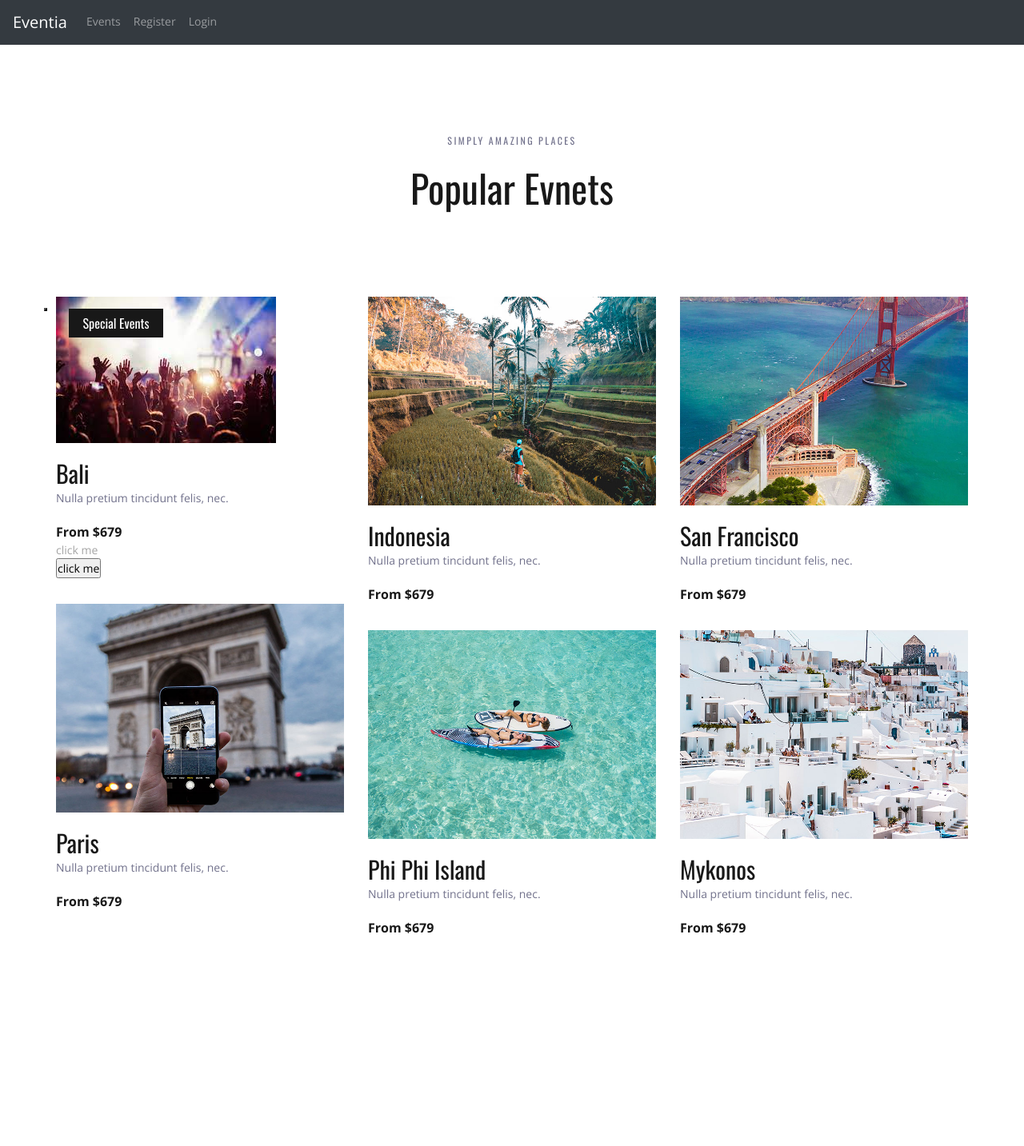
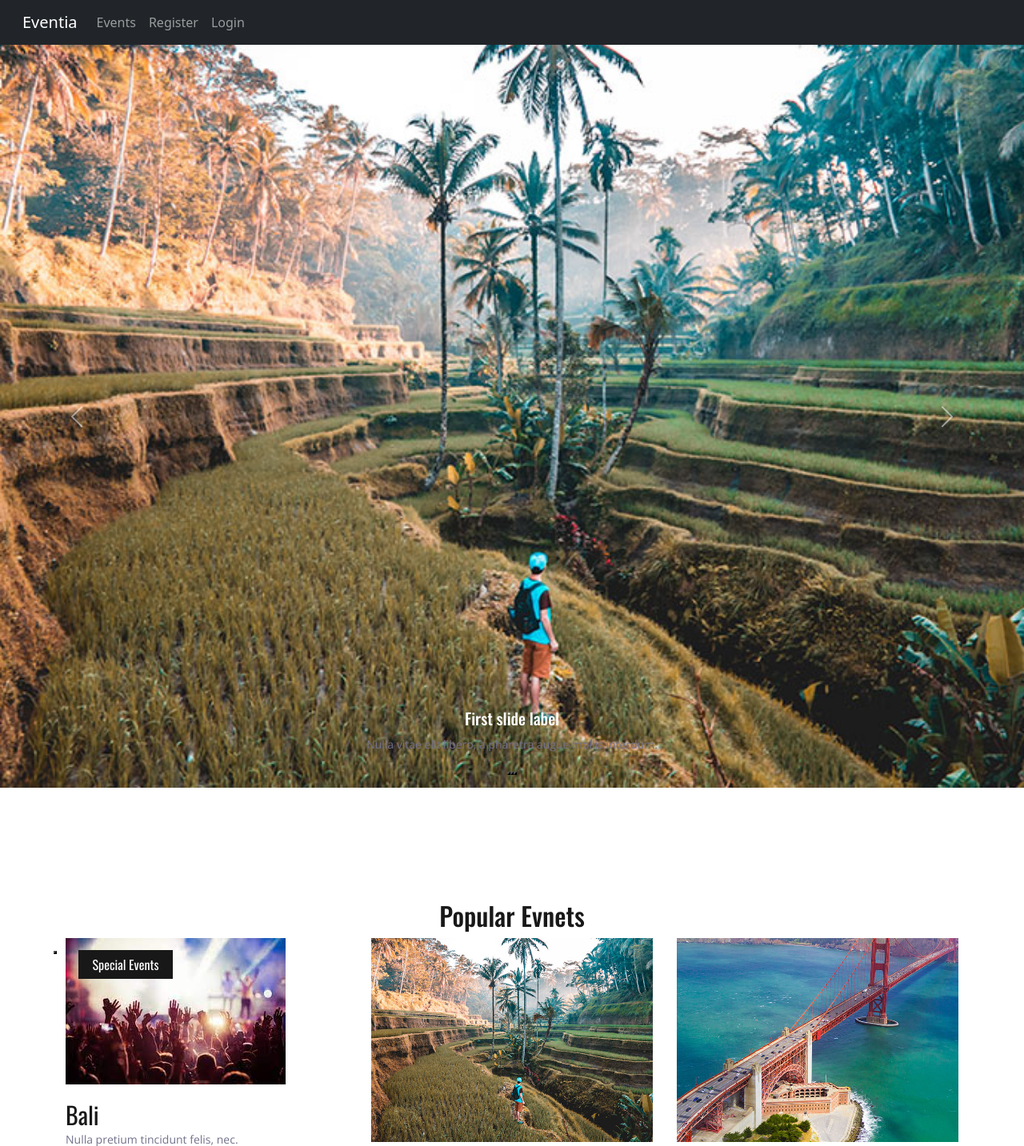
Before and after one commit to SALMANULFARISCC/ss, a Django app: page / in a window 1280 px wide. Shown: the top 1433 px of the page at 80% size. Before the commit the page ends 1167 px from the top, so only its background shows below. Run offline with Django 3.2, Linux system fonts and the light colour scheme; some libraries are stand-ins or nearby versions.

```diff
--- a/eventia/Eventia_web/templates/index.html
+++ b/eventia/Eventia_web/templates/index.html
@@ -8,6 +8,7 @@
 <meta http-equiv="X-UA-Compatible" content="IE=edge">
 <meta name="description" content="Travello template project">
 <meta name="viewport" content="width=device-width, initial-scale=1">
+<link rel="stylesheet" type="text/css" href ="https://cdn.jsdelivr.net/npm/bootstrap@4.6.0/dist/css/bootstrap.min.css">
 <link rel="stylesheet" type="text/css" href="{% static 'styles/bootstrap4/bootstrap.min.css' %}">
 <link href="{% static 'plugins/font-awesome-4.7.0/css/font-awesome.min.css' %}" rel="stylesheet" type="text/css">
 <link rel="stylesheet" type="text/css" href="{% static 'plugins/OwlCarousel2-2.2.1/owl.carousel.css' %}">
@@ -15,14 +16,19 @@
 <link rel="stylesheet" type="text/css" href="{% static 'plugins/OwlCarousel2-2.2.1/animate.css' %}">
 <link rel="stylesheet" type="text/css" href="{% static 'styles/main_styles.css' %}">
 <link rel="stylesheet" type="text/css" href="{% static 'styles/responsive.css' %}">
+<link href="https://cdn.jsdelivr.net/npm/bootstrap@5.0.1/dist/css/bootstrap.min.css" rel="stylesheet" integrity="sha384-+0n0xVW2eSR5OomGNYDnhzAbDsOXxcvSN1TPprVMTNDbiYZCxYbOOl7+AMvyTG2x" crossorigin="anonymous">
+
+
 </head>
 <body>
 
 
 
 	<!-- Header -->
-
+<header>
 	<nav class="navbar navbar-expand-sm bg-dark navbar-dark">
+		<div class="container-fluid">
+		 <div class="collapse navbar-collapse">
 		<ul class="navbar-nav">
 		  <li class="nav-item active">
 			<a class="navbar-brand" href="#">Eventia</a>
@@ -48,14 +54,17 @@
 		  {% endif %}
 
 		</ul>
+		 </div>
+		</div>
 	  </nav>
+</header>
 
 
 
 
 
 	<!-- Menu -->
-
+<!--
 	<div class="menu">
 		<div class="menu_header d-flex flex-row align-items-center justify-content-start">
 			<div class="menu_logo"><a href="index.html">Eventia</a></div>
@@ -75,26 +84,85 @@
 				<li><a href="accounts/login">Login</a></li>
 				{% endif %}
 
-			</ul>
-		</div>
-		<div class="menu_social">
+			</ul> -->
 
-			<ul class="d-flex flex-row align-items-start justify-content-start">
-				<li><a href="#"><i class="fa fa-pinterest" aria-hidden="true"></i></a></li>
-				<li><a href="#"><i class="fa fa-facebook" aria-hidden="true"></i></a></li>
-				<li><a href="#"><i class="fa fa-twitter" aria-hidden="true"></i></a></li>
-				<li><a href="#"><i class="fa fa-dribbble" aria-hidden="true"></i></a></li>
-				<li><a href="#"><i class="fa fa-behance" aria-hidden="true"></i></a></li>
-				<li><a href="#"><i class="fa fa-linkedin" aria-hidden="true"></i></a></li>
-			</ul>
-		</div>
-	</div>
-
-
-	<!-- Search -->
-
-
-
+			<div id="carouselExampleCaptions" class="carousel slide" data-mdb-ride="carousel">
+				<div class="carousel-indicators">
+				  <button
+					type="button"
+					data-mdb-target="#carouselExampleCaptions"
+					data-mdb-slide-to="0"
+					class="active"
+					aria-current="true"
+					aria-label="Slide 1"
+				  ></button>
+				  <button
+					type="button"
+					data-mdb-target="#carouselExampleCaptions"
+					data-mdb-slide-to="1"
+					aria-label="Slide 2"
+				  ></button>
+				  <button
+					type="button"
+					data-mdb-target="#carouselExampleCaptions"
+					data-mdb-slide-to="2"
+					aria-label="Slide 3"
+				  ></button>
+				</div>
+				<div class="carousel-inner">
+				  <div class="carousel-item active">
+					<img
+					  src="{% static 'images/destination_2.jpg' %}"
+					  class="d-block w-100"
+					  alt="..."
+					/>
+					<div class="carousel-caption d-none d-md-block">
+					  <h5>First slide label</h5>
+					  <p>Nulla vitae elit libero, a pharetra augue mollis interdum.</p>
+					</div>
+				  </div>
+				  <div class="carousel-item">
+					<img
+					  src="https://mdbootstrap.com/img/new/slides/042.jpg"
+					  class="d-block w-100"
+					  alt="..."
+					/>
+					<div class="carousel-caption d-none d-md-block">
+					  <h5>Second slide label</h5>
+					  <p>Lorem ipsum dolor sit amet, consectetur adipiscing elit.</p>
+					</div>
+				  </div>
+				  <div class="carousel-item">
+					<img
+					  src="https://mdbootstrap.com/img/new/slides/043.jpg"
+					  class="d-block w-100"
+					  alt="..."
+					/>
+					<div class="carousel-caption d-none d-md-block">
+					  <h5>Third slide label</h5>
+					  <p>Praesent commodo cursus magna, vel scelerisque nisl consectetur.</p>
+					</div>
+				  </div>
+				</div>
+				<button
+				  class="carousel-control-prev"
+				  type="button"
+				  data-mdb-target="#carouselExampleCaptions"
+				  data-mdb-slide="prev"
+				>
+				  <span class="carousel-control-prev-icon" aria-hidden="true"></span>
+				  <span class="visually-hidden">Previous</span>
+				</button>
+				<button
+				  class="carousel-control-next"
+				  type="button"
+				  data-mdb-target="#carouselExampleCaptions"
+				  data-mdb-slide="next"
+				>
+				  <span class="carousel-control-next-icon" aria-hidden="true"></span>
+				  <span class="visually-hidden">Next</span>
+				</button>
+			  </div>
 
 
 	<!-- Destinations -->
@@ -103,7 +171,7 @@
 		<div class="container">
 			<div class="row">
 				<div class="col text-center">
-					<div class="section_subtitle">simply amazing places</div>
+					<!-- <div class="section_subtitle">simply amazing places</div> -->
 					<div class="section_title"><h2>Popular Evnets</h2></div>
 				</div>
 			</div>
@@ -136,6 +204,7 @@
 								<div class="destination_subtitle"><p>Nulla pretium tincidunt felis, nec.</p></div>
 
 								<div class="destination_price">From $679</div>
+
 
 							</div>
 						</div>
@@ -196,7 +265,7 @@
 	</div>
 
 
-
+	<script src="https://cdn.jsdelivr.net/npm/bootstrap@5.0.1/dist/js/bootstrap.bundle.min.js" integrity="sha384-gtEjrD/SeCtmISkJkNUaaKMoLD0//ElJ19smozuHV6z3Iehds+3Ulb9Bn9Plx0x4" crossorigin="anonymous"></script>
 <script src="{% static 'js/jquery-3.2.1.min.js' %}"></script>
 <script src="{% static 'styles/bootstrap4/popper.js' %}"></script>
 <script src="{% static 'styles/bootstrap4/bootstrap.min.js' %}"></script>
--- a/eventia/accounts/views.py
+++ b/eventia/accounts/views.py
@@ -17,7 +17,7 @@ def login(request):
             auth.login(request, user)
             return redirect('/')
         else:
-            message.info(request,'invalid carendials')
+            # message.info(request,'invalid carendials')
             return redirect('login')
 
     return render(request,'login.html')
```
Also changed, not shown: eventia/Eventia_web/templates/login.html (+27 -11 lines), eventia/Eventia_web/templates/register.html (+46 -5 lines), eventia/static/styles/login.css (renamed from eventia/assets/styles/style1.css).
